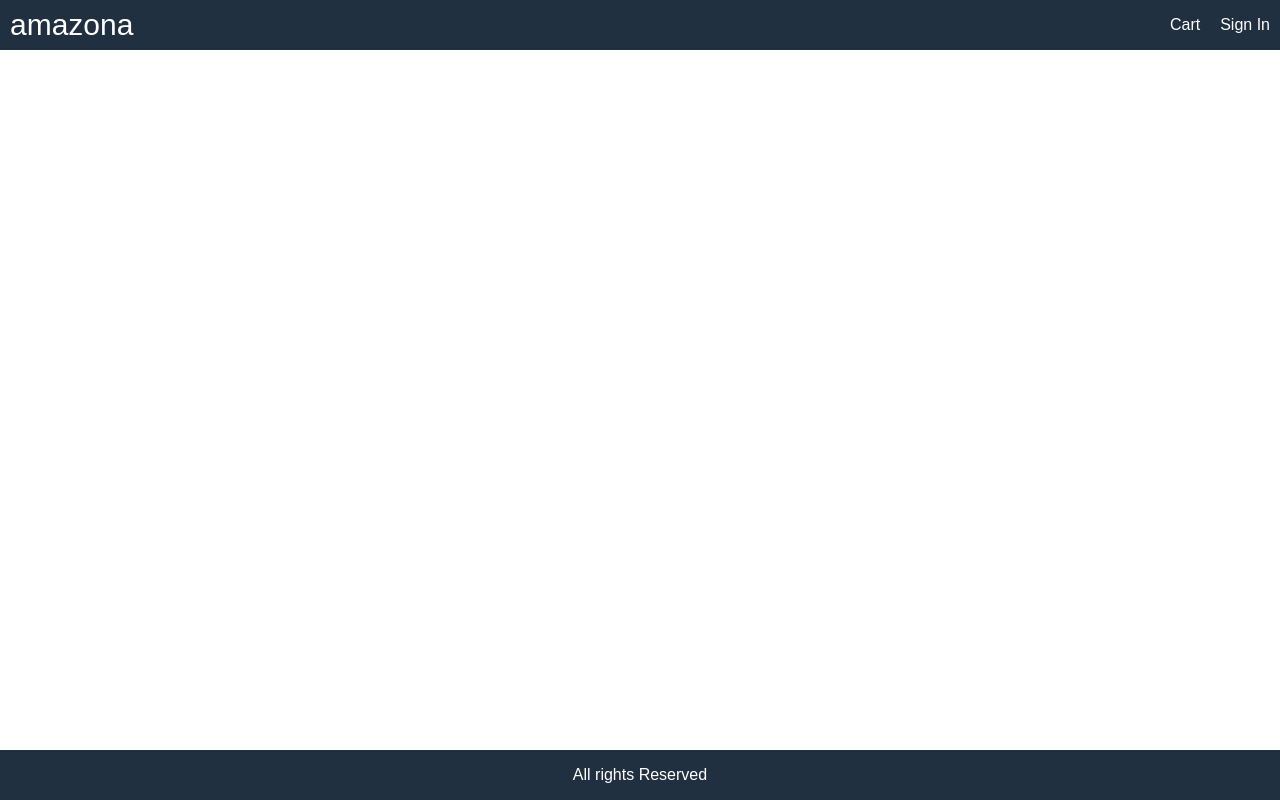
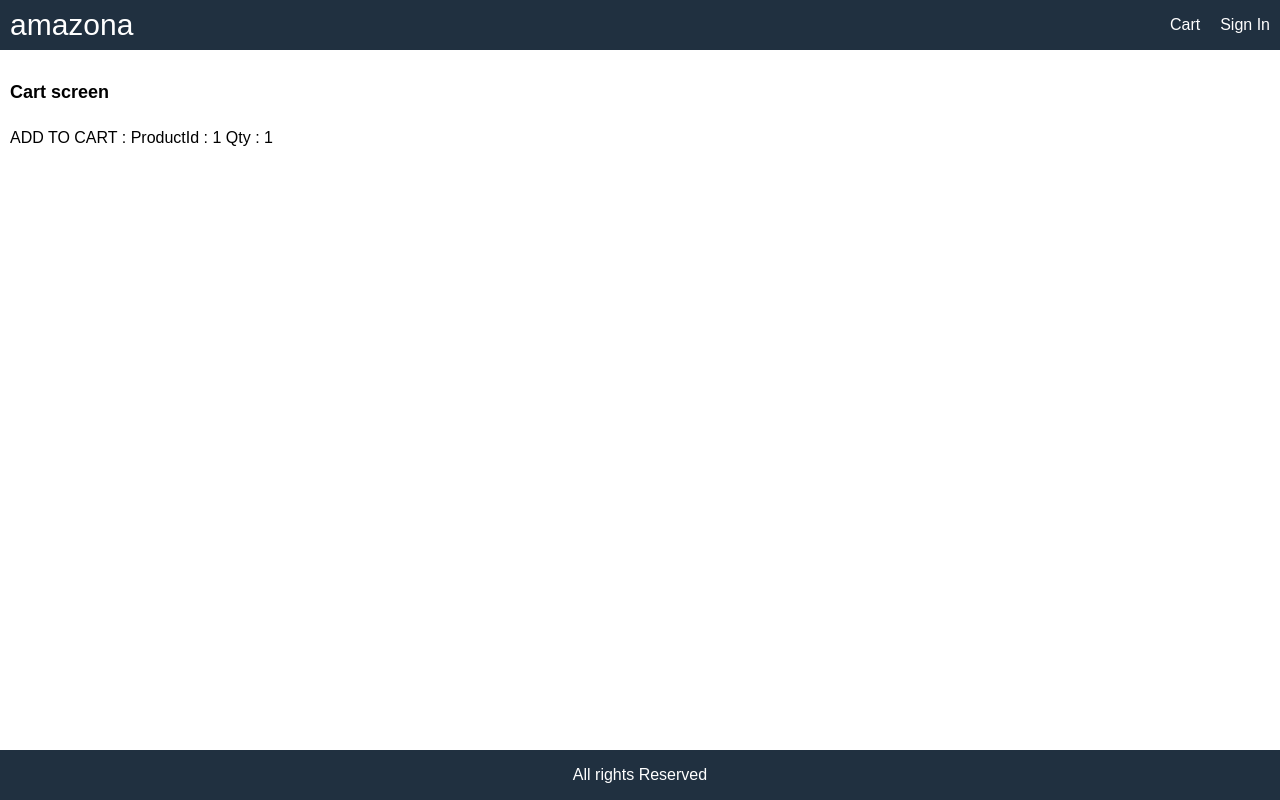
Before and after one commit to 007ishtiaq/Amazona, a React (Create React App) app in the folder frontend/: page /cart/1 in a window 1280 px wide. Built offline with nearby package versions, Linux system fonts and the light colour scheme.

Commit message:
amazona cart info edded to cart screen (with errors)

```diff
--- a/frontend/src/App.js
+++ b/frontend/src/App.js
@@ -1,6 +1,7 @@
 import { BrowserRouter , Route } from "react-router-dom";
 import HomeScreen from "./screens/HomeScreen";
 import ProductScreen from "./screens/ProductScreen";
+import CartScreen from "./screens/CartScreen";
 
 function App() {
   return (
@@ -20,6 +21,7 @@
         </header>
         <main>
 
+          <Route path="/cart/:id?" component={CartScreen}></Route>
           <Route path="/product/:id" component={ProductScreen}></Route>
           <Route path="/" component={HomeScreen} exact></Route>
 
--- /dev/null
+++ b/frontend/src/screens/CartScreen.js
@@ -0,0 +1,15 @@
+import React from"react";
+
+function CartScreen(props) {
+    const productId = props.match.params.id;
+    const qty = props.location.search? Number(props.location.search.split('=')[1]): 1;
+  return (
+    <div>
+        <h1> Cart screen </h1>
+        <p> ADD TO CART : ProductId : {productId} Qty : {qty} </p>
+    </div>
+
+  );
+}
+
+export default CartScreen;
--- a/frontend/src/screens/ProductScreen.js
+++ b/frontend/src/screens/ProductScreen.js
@@ -1,4 +1,4 @@
-import React, { useEffect } from "react";
+import React, { useEffect, useState } from "react";
 import { useDispatch, useSelector } from "react-redux";
 import { Link } from "react-router-dom";
 import LoadingBox from "../components/LoadingBox";
@@ -9,11 +9,16 @@
 export default function ProductScreen(props) {
   const dispatch = useDispatch();
   const productId = props.match.params.id;
+  const [qty, setQty] = useState  (1) ;
   const productDetails = useSelector((state) => state.productDetails);
   const { loading, error, product } = productDetails;
   useEffect(() => {
     dispatch(detailsProduct(productId));
   }, [dispatch, productId]);
+
+  const addToCartHandler = () => {
+    props.history.push(`/cart/${productId}?qty={qty}`);
+  }
 
   return (
     <div>
@@ -66,9 +71,28 @@
                       </div>
                     </div>
                   </li>
-                  <li>
-                    <button className="primary block">Add To Cart</button>
-                  </li>
+                  {
+                    product.countInStock > 0 && (
+                      <>
+                      <li>
+                        <div className="row">
+                            <div>Qty</div>
+                            <div>
+                              <select value={qty} OnChange={(e) => setQty(e.tartget.value)} />
+                                {
+                                  [...Array(product.countInStock).keys()].map(x => (
+                                    <option key={x+1} value={x+1}>{x+1}</option>
+                                  ))
+                                }
+                            </div>
+                        </div>
+                      </li>
+                      <li>
+                        <button onClick={addToCartHandler} className="primary block">Add To Cart</button>
+                      </li>
+                      </>
+                    )
+                  }
                 </ul>
               </div>
             </div>
```
Also changed, not shown: 1 other file (tests, documents, lock files or other folders).
